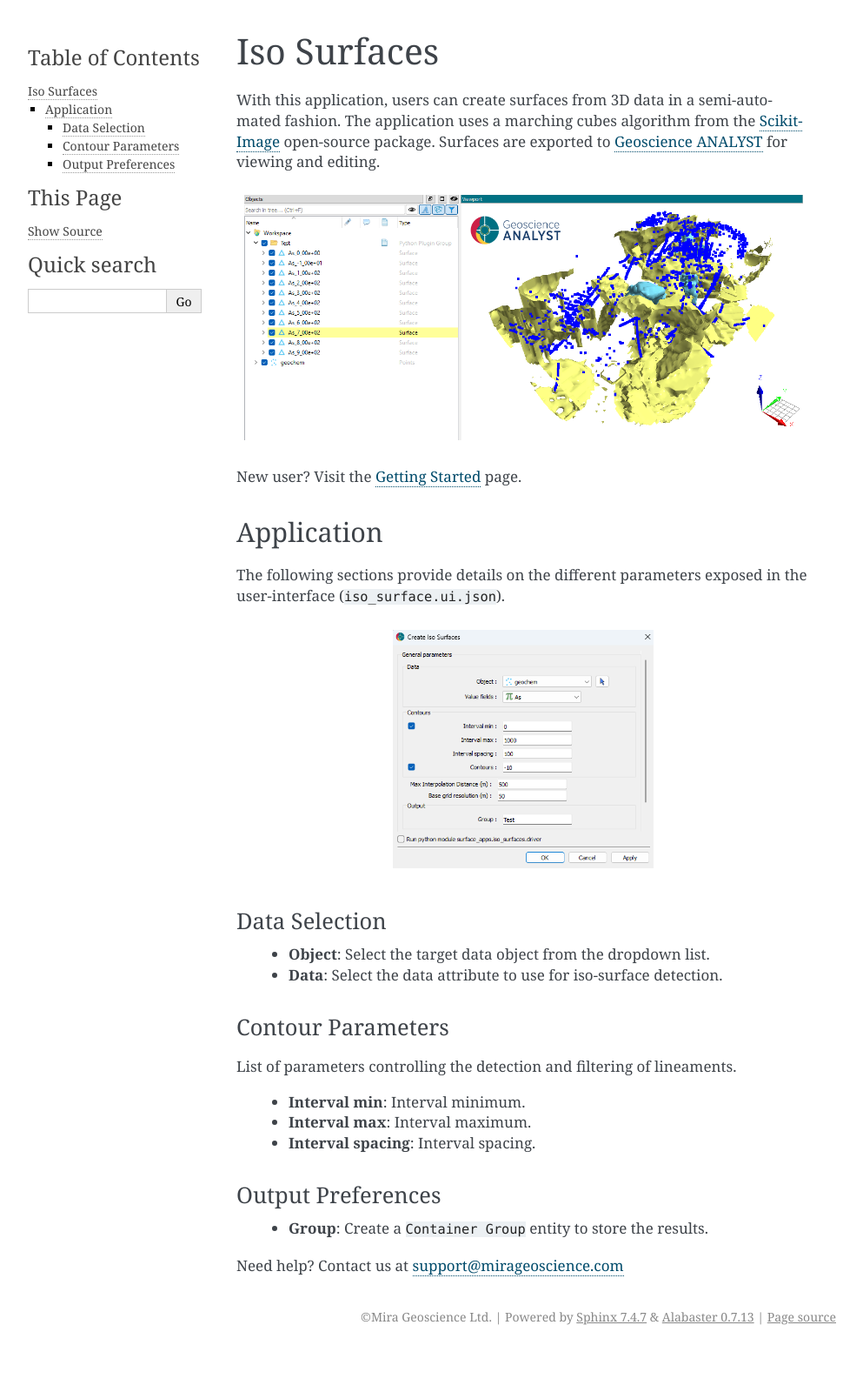
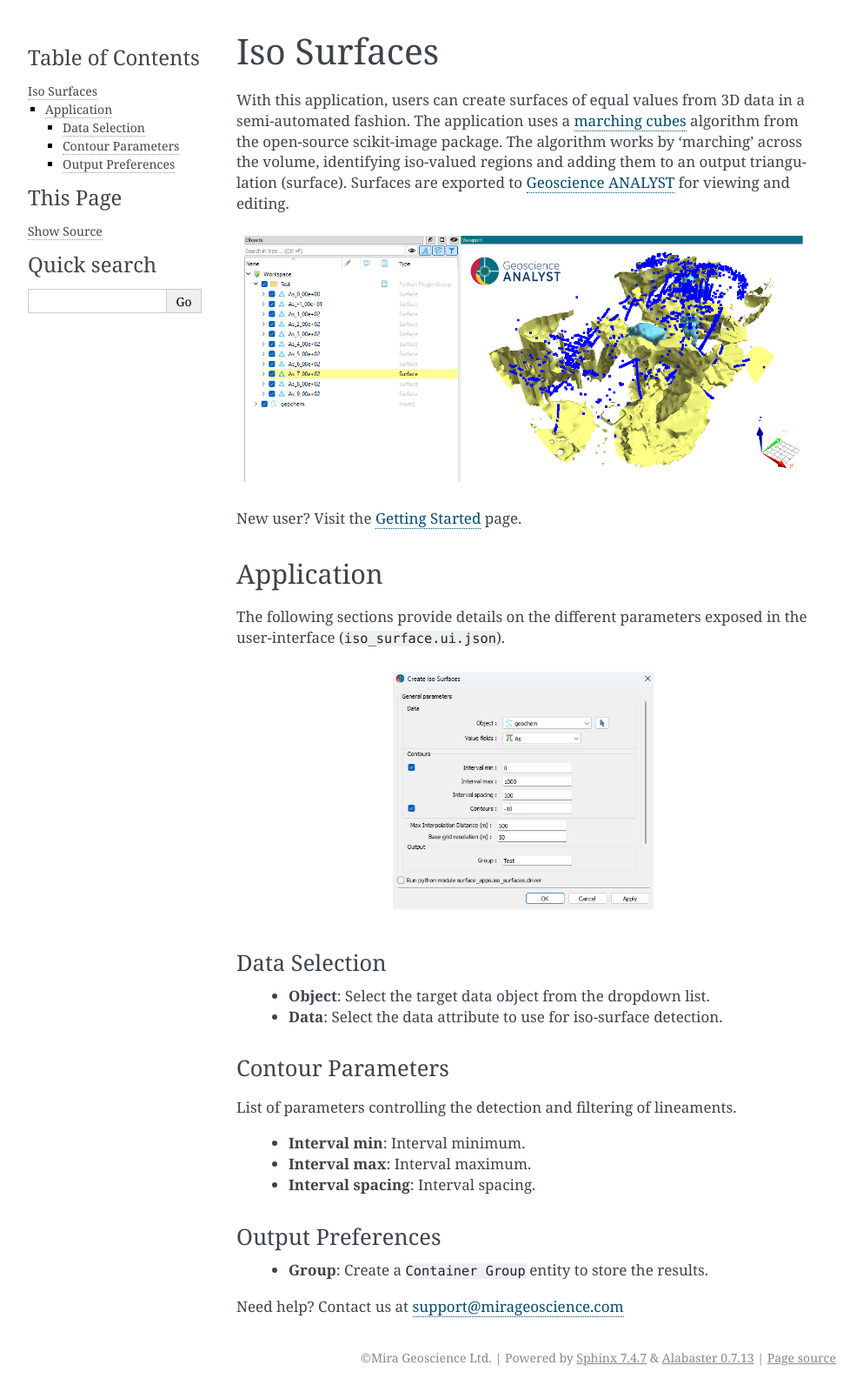
Before and after one commit to MiraGeoscience/surface-apps, a Sphinx documentation site: the page built from docs/source/iso_surfaces.rst, in a window 1280 px wide. Shown: the whole page at 87% size, without its empty margins (148-1141 px from the left). Built offline with Sphinx 7.4.7, drawn with Linux system fonts in a browser that asks for light colours; before the commit the page ends 1553 px from its top, so only the background shows below that.

Commit message:
Give a few more details in the intro and link to marching cubes algorithm

```diff
--- a/docs/source/iso_surfaces.rst
+++ b/docs/source/iso_surfaces.rst
@@ -3,10 +3,11 @@
 Iso Surfaces
 ============
 
-With this application, users can create surfaces from 3D data in a semi-automated
-fashion. The application uses a marching cubes algorithm from the
-`Scikit-Image <https://scikit-image.org/>`__ open-source package. Surfaces are
-exported to `Geoscience ANALYST <https://mirageoscience.com/mining-industry-software/geoscience-analyst/>`__
+With this application, users can create surfaces of equal values from 3D data in a semi-automated
+fashion. The application uses a `marching cubes <https://scikit-image.org/docs/stable/auto_examples/edges/plot_marching_cubes.html>`__
+algorithm from the open-source scikit-image package. The algorithm works by 'marching' across the volume,
+identifying iso-valued regions and adding them to an output triangulation (surface).  Surfaces are exported to
+`Geoscience ANALYST <https://mirageoscience.com/mining-industry-software/geoscience-analyst/>`__
 for viewing and editing.
 
 .. figure:: ./images/iso_surfaces/iso_surface_landing.png
```
